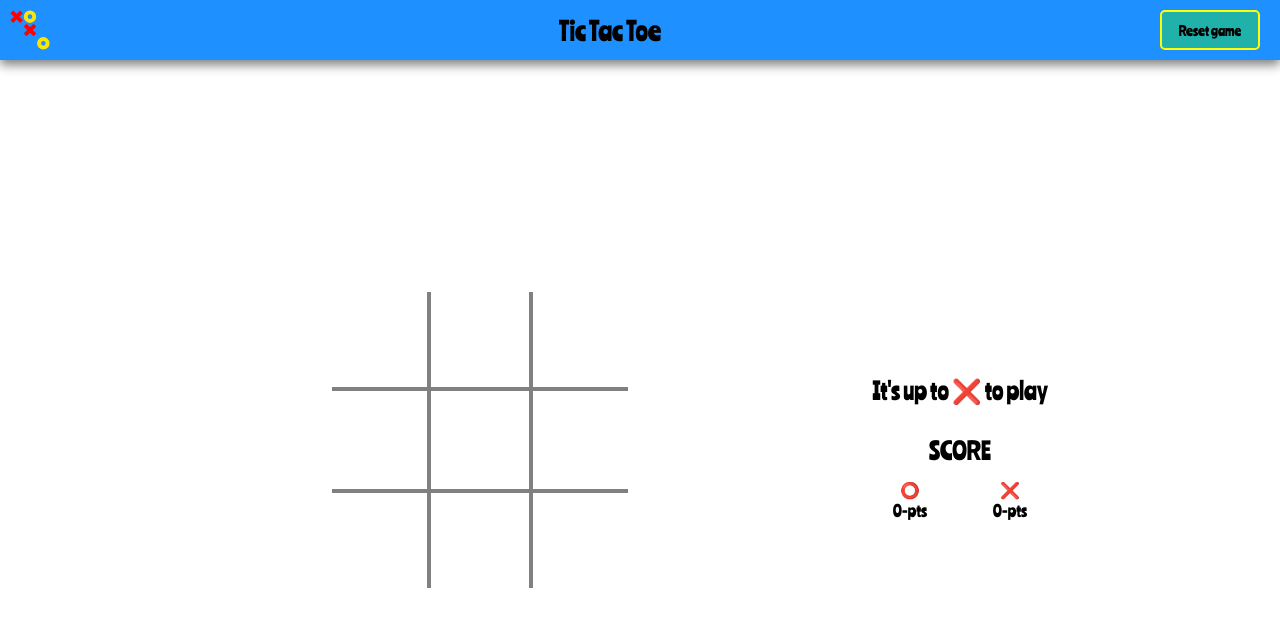
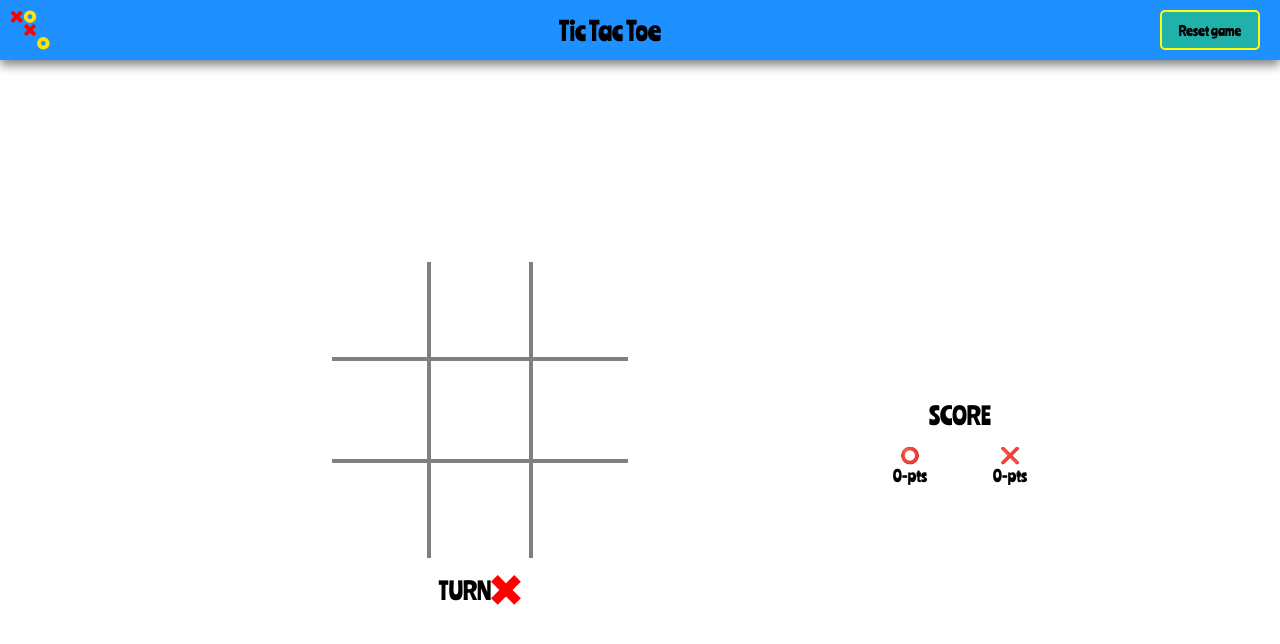
Before and after one commit to DBattou/TicTacToe, a React (Create React App) app: page / in a window 1280 px wide. Shown: the top 644 px of the page. Built offline with nearby package versions, Linux system fonts and the light colour scheme.

Commit message:
Use SVG for the current player

```diff
--- a/src/App.js
+++ b/src/App.js
@@ -26,14 +26,14 @@ function App() {
             container
             xs={12}
             sm={6}
-            direction="row"
+            direction="column"
             justify="center"
             alignItems="center"
           >
             <Board></Board>
+            <CurrentPlayer></CurrentPlayer>
           </Grid>
           <Grid item xs={12} sm={3}>
-            <CurrentPlayer></CurrentPlayer>
             <Score></Score>
           </Grid>
         </Grid>
--- a/src/components/currentPlayer/CurrentPlayer.css
+++ b/src/components/currentPlayer/CurrentPlayer.css
@@ -1,11 +1,13 @@
 .App__section-currentPlayer {
   display: flex;
-  flex-direction: column;
+  flex-direction: row;
   justify-content: center;
   align-items: center;
+
+  height: 60px;
 }
 
-.App-currentPlayer {
+.App-turn {
   font-family: 'ranchersregular', Arial, sans-serif;
   font-weight: normal;
   font-style: normal;
--- a/src/components/currentPlayer/CurrentPlayer.jsx
+++ b/src/components/currentPlayer/CurrentPlayer.jsx
@@ -1,28 +1,15 @@
-import React, { useState, useEffect } from 'react'
+import React from 'react'
 import { connect } from 'react-redux'
+import Circle from '../../icons/Circle'
+import Cross from '../../icons/Cross'
 import './CurrentPlayer.css'
 
 function CurrentPlayer({ currentPlayer }) {
-  const [player, setPlayer] = useState('')
-
-  useEffect(() => {
-    if (currentPlayer) {
-      setPlayer(currentPlayer === 'X' ? '❌' : '⭕️')
-      return
-    }
-
-    setPlayer('')
-  }, [currentPlayer])
-
   return (
     <section className="App__section-currentPlayer">
-      <h1 className="App-currentPlayer" data-testid="currentPlayer_display">
-        It's up to{' '}
-        <span role="img" aria-label="player">
-          {player}
-        </span>{' '}
-        to play
-      </h1>
+      <h1 className="App-turn">TURN</h1>
+      {currentPlayer === 'X' && <Cross></Cross>}
+      {currentPlayer === 'O' && <Circle></Circle>}
     </section>
   )
 }
```
